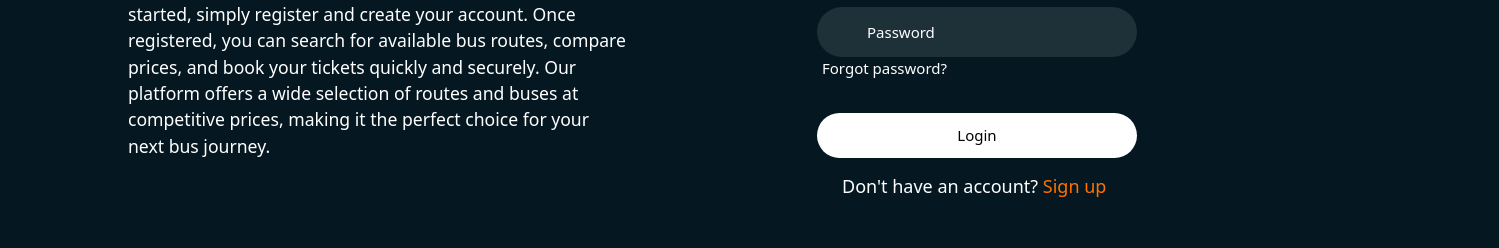
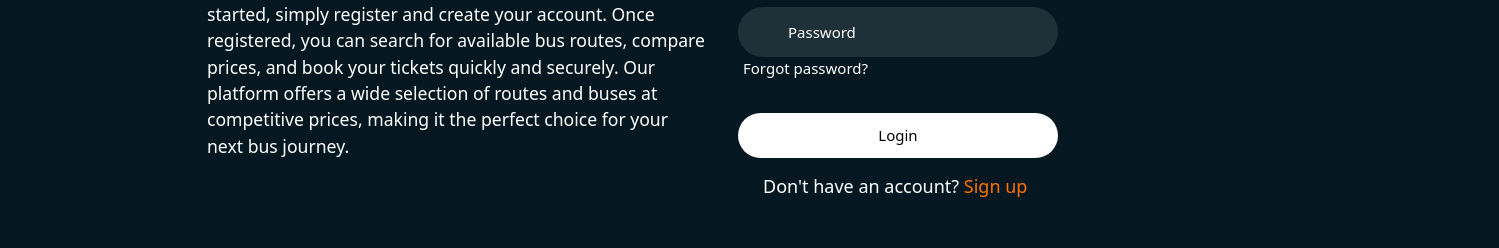
Before and after one commit to Rashmika003/Book_Your_Express, a plain HTML site: page login.html in a window 1280 px wide. Shown: the part 484-732 px from the top of the page, 1499 px wide, since content can reach past the window. Drawn offline with nearby package versions, Linux system fonts and the light colour scheme; grey boxes are pictures that could not be loaded.

Commit message:
login page is now responsive.

```diff
--- a/CSS/forms.css
+++ b/CSS/forms.css
@@ -36,7 +36,8 @@
     min-height: 50vh;
     padding:150px 50px 0px 50px;
     display: flex;
-    justify-content: space-between;
+    /* justify-content: space-between; */
+    justify-content: space-around;
     align-items: center;
     transition: 0.5s;
     z-index: 2;
--- a/login.html
+++ b/login.html
@@ -47,7 +47,9 @@
          </div>
      </nav>
 
-     <div class="d-flex justify-content-between container">
+     <div class="container">
+        <!-- <div class="d-flex justify-content-between container"> -->
+      <div class="d-lg-flex align-items-center justify-content-sm-between">
         <div class="p-2 bd-highlight content">
           <div class="text">
             <h2>REGISTER AND</h2>
@@ -93,6 +95,9 @@
 
 
      </div>
+     </div>
+
+
 
      <section id="footer">
         <div class="container-ft">
```
